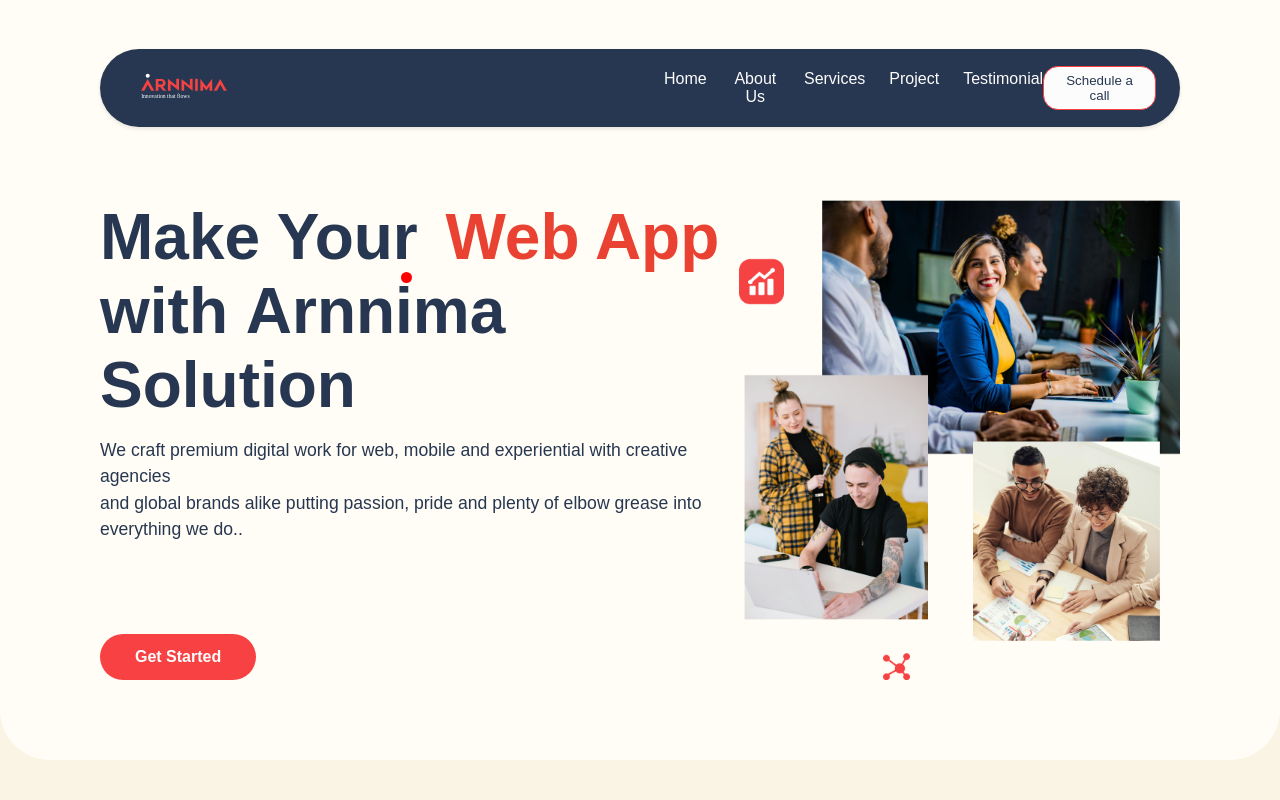
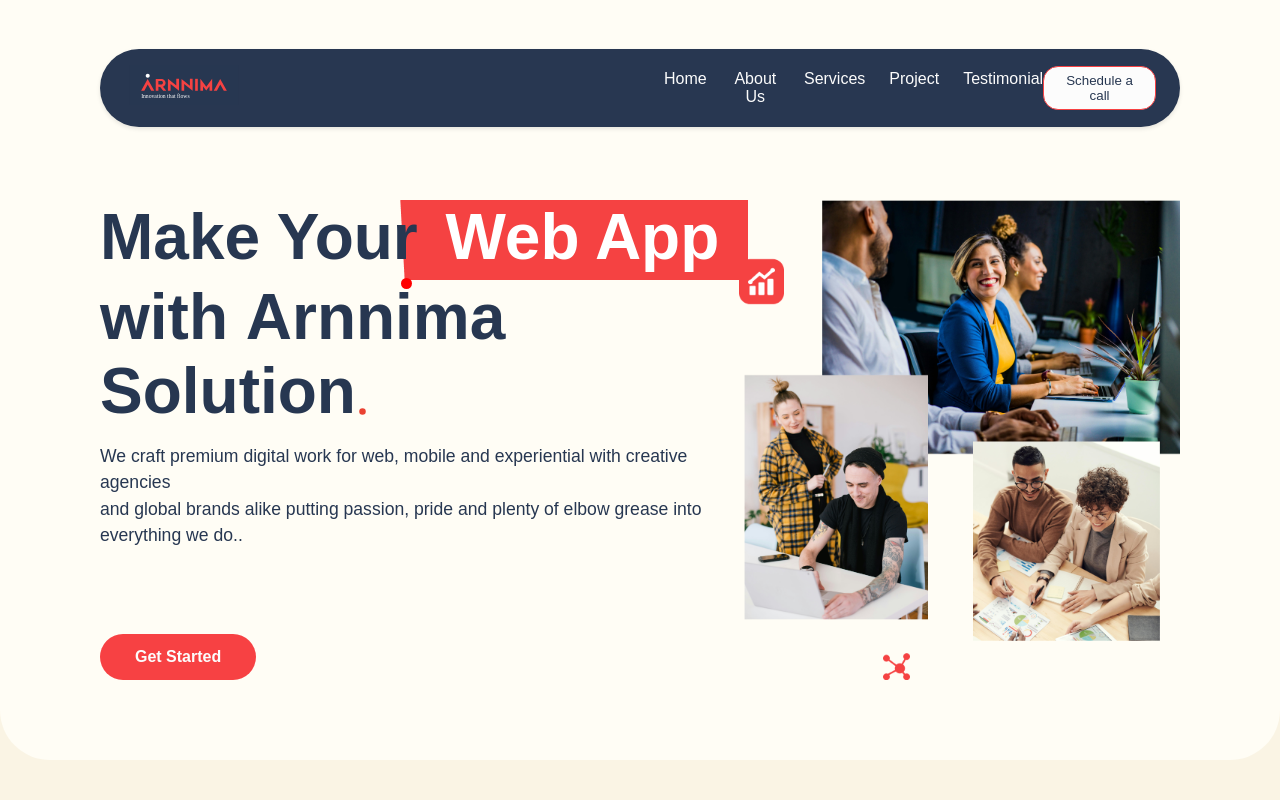
Before and after one commit to sdeshubham/ArnnimaSolution, a Next.js app: page / in a window 1280 px wide. Shown: the top 800 px of the page. Built offline with nearby package versions, Linux system fonts and the light colour scheme; a web font is replaced by a local one.

Commit message:
red flag added on top

```diff
--- a/src/app/components/navbar/Navbar.js
+++ b/src/app/components/navbar/Navbar.js
@@ -10,7 +10,13 @@
 const Navbar = () => {
   const [textIndex, setTextIndex] = useState(0);
 
-  const textOptions = ["Brand", "Product", "Tech Team", "Web App", "Mobile App"];
+  const textOptions = [
+    "Brand",
+    "Product",
+    "Tech Team",
+    "Web App",
+    "Mobile App",
+  ];
 
   useEffect(() => {
     const interval = setInterval(() => {
@@ -72,17 +78,19 @@
           <div className="main-content">
             <div className="mainsec-left">
               <div className="mainsec-boxOne">
-                <h1>
+                <h1 className="red-flag">
                   Make Your{" "}
                   <span className="top-brand">{textOptions[textIndex]}</span>{" "}
                   <br />
+                </h1>
+                <h1>
                   with{" "}
                   <div className="text-container">
                     Arnnima
                     <span className="dot"></span>
                   </div>{" "}
                   Solution
-                  {/* <GoDotFill className="doticon" /> */}
+                  <GoDotFill className="doticon" />
                 </h1>
                 <p>
                   We craft premium digital work for web, mobile and experiential
--- a/src/app/components/navbar/navbar.css
+++ b/src/app/components/navbar/navbar.css
@@ -32,9 +32,18 @@
   left: 155.6px;
 }
 
+.red-flag {
+  position: relative;
+  background-image: url(/Images/red-flag.png);
+  background-repeat: no-repeat;
+  background-position: 290px center;
+  height:10vh;
+  width: 100%;
+}
+
 .top-brand {
   /* background-color: #f74143; */
-  color: #ea4232;
+  color: #ffffff;
   padding: 5px 10px;
   border-radius: 5px;
 }
```
Also changed, not shown: public/Images/red-flag.png (added), 1 other file (tests, documents, lock files or other folders).
